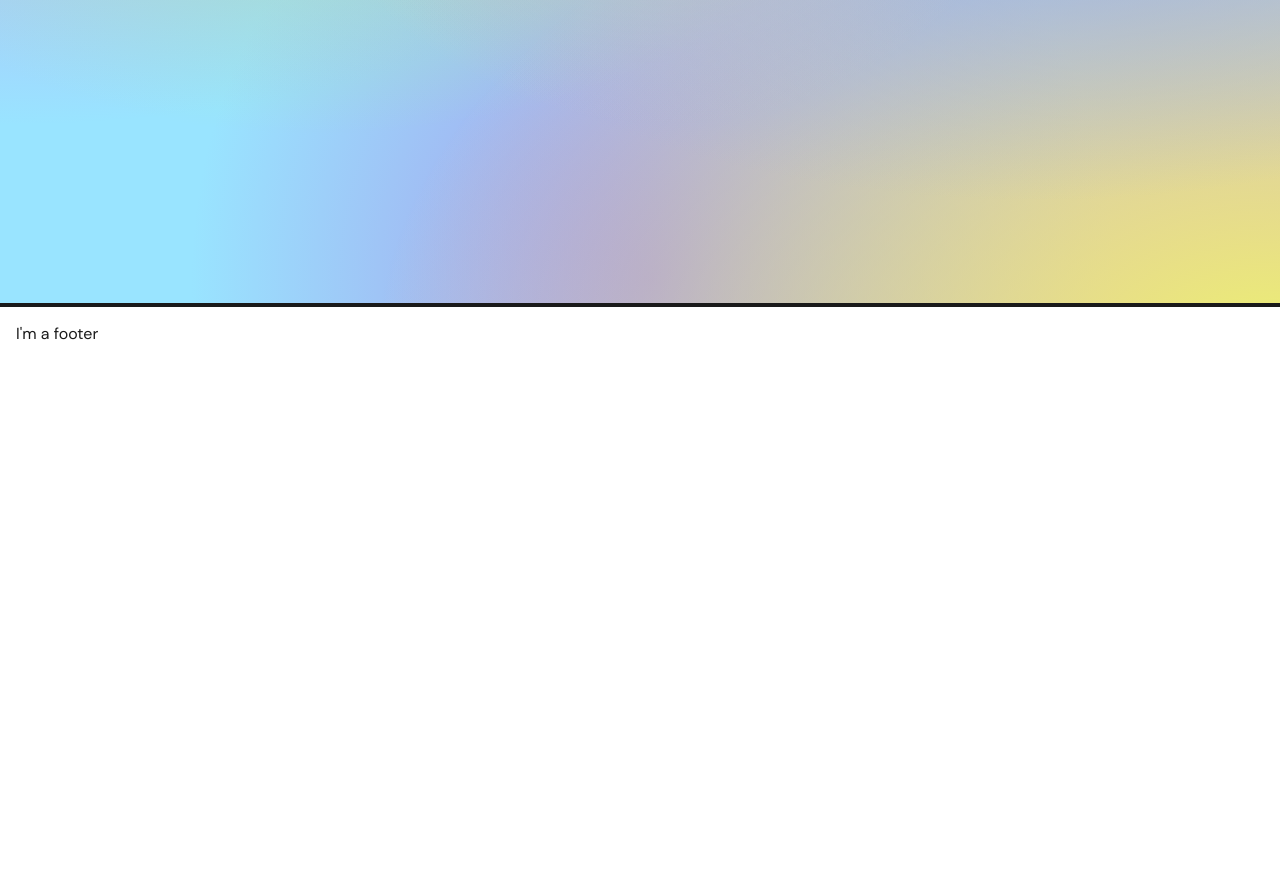
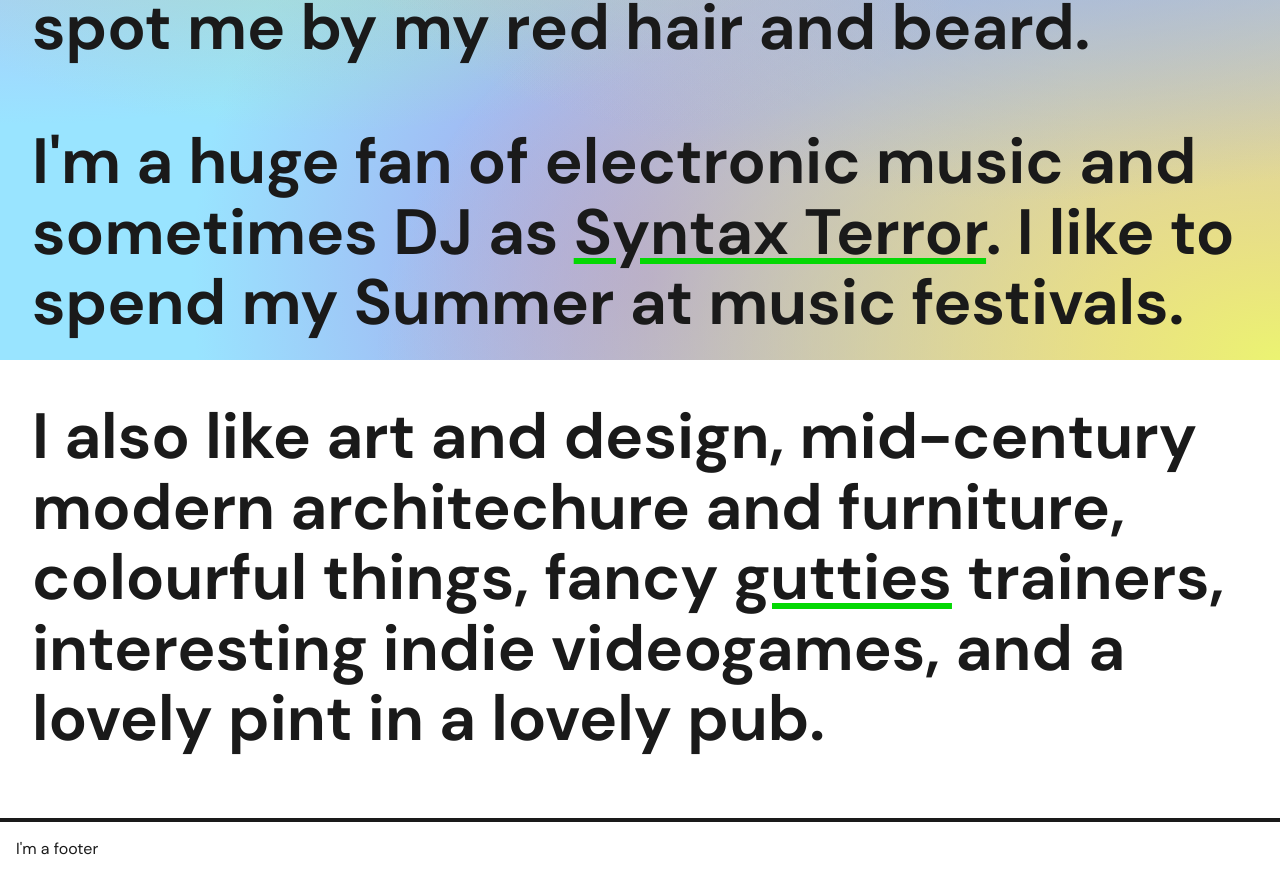
Before and after one commit to tommyp/tommyp.org, a SvelteKit app: page /about in a window 1280 px wide. Shown: the part 440-1315 px from the top of the page. Before the commit the page ends 800 px from the top, so only its background shows below. Built offline with nearby package versions, Linux system fonts and the light colour scheme.

Commit message:
refactor the wrapper

```diff
--- a/src/lib/components/Wrapper.svelte
+++ b/src/lib/components/Wrapper.svelte
@@ -7,18 +7,11 @@
 		max-width: 1600px;
 		margin: 1rem auto;
 		padding: 0 2rem;
-		display: flex;
-		flex-direction: column;
-		gap: 2rem;
 	}
 
 	@media screen and (min-width: 968px) {
 		.wrapper {
 			padding: 0 2rem;
-			display: grid;
-			column-gap: 2rem;
-
-			grid-template-columns: repeat(5, 1fr);
 		}
 	}
 </style>
--- a/src/lib/components/graphics/Background.svelte
+++ b/src/lib/components/graphics/Background.svelte
@@ -1,4 +1,5 @@
 <script lang="ts">
+	import { browser } from '$app/environment';
 	import { mouseCoOrdsVars } from '$lib/actions/mouseCoOrdsVars';
 	import { cubicOut } from 'svelte/easing';
 	import { tweened, type Tweened } from 'svelte/motion';
@@ -13,16 +14,19 @@
 		}
 	);
 
-	$: percantages = {
-		x: (($coords.x / window.innerWidth) * 100).toFixed(0),
-		y: (($coords.y / window.innerHeight) * 100).toFixed(0)
-	};
+	let percentages = { x: 0.5, y: 0.5 };
+	if (browser) {
+		percentages = {
+			x: (($coords.x / window.innerWidth) * 100).toFixed(0),
+			y: (($coords.y / window.innerHeight) * 100).toFixed(0)
+		};
+	}
 </script>
 
 <div
 	class="canvas"
 	use:mouseCoOrdsVars={coords}
-	style={`--mouse-x: ${percantages.x}%; --mouse-y: ${percantages.y}%;`}
+	style={`--mouse-x: ${percentages.x}%; --mouse-y: ${percentages.y}%;`}
 />
 
 <style>
--- a/src/routes/about/+page.svelte
+++ b/src/routes/about/+page.svelte
@@ -3,13 +3,43 @@
 </script>
 
 <Wrapper>
-	<article>I'm</article>
+	<article>
+		<p>
+			I'm from Belfast and live in London. I haven't lost my accent. You can usually spot me by my
+			red hair and beard.
+		</p>
+		<p>
+			I'm a huge fan of electronic music and sometimes DJ as <a
+				href="https://soundcloud.com/syntax-terrorist">Syntax Terror</a
+			>. I like to spend my Summer at music festivals.
+		</p>
+
+		<p>
+			I also like art and design, mid-century modern architechure and furniture, colourful things,
+			fancy <strikethorugh
+				><a href="https://www.urbandictionary.com/define.php?term=gutties">gutties</a
+				></strikethorugh
+			> trainers, interesting indie videogames, and a lovely pint in a lovely pub.
+		</p>
+	</article>
 </Wrapper>
 
 <style>
 	article {
-		font-size: 2rem;
+		font-size: 4rem;
 		color: var(--near-black);
 		font-weight: bold;
+		grid-column-start: 2;
+		grid-column-end: 12;
+		line-height: 1.1;
+	}
+
+	a {
+		color: var(--near-black);
+		text-decoration-color: var(--neon-green);
+	}
+
+	a:hover {
+		color: var(--neon-green);
 	}
 </style>
--- a/src/routes/blog/+page.svelte
+++ b/src/routes/blog/+page.svelte
@@ -12,8 +12,8 @@
 			title={post.meta.title}
 			subtitle="Something I've written"
 			--color={post.meta.titleColor}
-			--grid-col-start="1"
-			--grid-col-end="6"
+			--grid-col-start="2"
+			--grid-col-end="11"
 		>
 			{post.meta.subtitle}
 		</BigBlockLink>
```
Also changed, not shown: src/lib/components/Grid.svelte (added, +21 -0 lines), src/routes/+page.svelte (+7 -6 lines).
